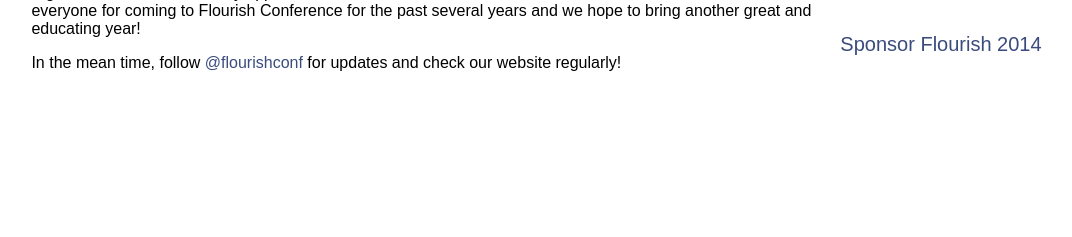
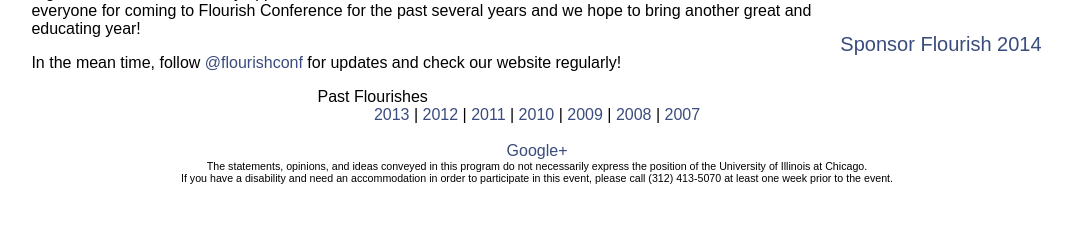
Before and after one commit to FlourishConference/flourish-site, a PHP site: page / in a window 1280 px wide. Shown: the part 550-787 px from the top of the page, without its empty margins (103-1175 px from the left). Run offline with PHP 8.4, Linux system fonts and the light colour scheme; some libraries are stand-ins or nearby versions.

Commit message:
added footer, it doesn't work right

```diff
--- a/css/default.css
+++ b/css/default.css
@@ -81,3 +81,14 @@ a{
 	margin-bottom: 50px;
 	font-size: 20px;
 }
+
+#footer{
+	height: 70px;
+	margin-top: -10px;
+	text-align: center;
+}
+
+#disclaimer{
+	font-size: 8pt;
+	text-align: center;
+}
--- a/footer.php
+++ b/footer.php
@@ -0,0 +1,44 @@
+
+	<div id="footer">
+		Past Flourishes<br />
+		<a href="/2013">2013</a> | <a href="/2012">2012</a> | <a href="/2011">2011</a> | <a href="/flourish2010">2010</a> | <a href="/flourish2009">2009</a> | <a href="/flourish2008">2008</a> | <a href="/index2007.php">2007</a><br /><br />
+
+		<div id="google">
+			<!-- Place this render call where appropriate -->
+			<script type="text/javascript">
+			  (function() {
+			    var po = document.createElement('script'); po.type = 'text/javascript'; po.async = true;
+			    po.src = 'https://apis.google.com/js/plusone.js';
+			    var s = document.getElementsByTagName('script')[0]; s.parentNode.insertBefore(po, s);
+			  })();
+			</script><!-- Place this tag where you want the +1 button to render -->
+			<div class="g-plusone" data-size="small" data-annotation="bubble" data-width="120" data-href="http://flourishconf.com"></div>
+			<a href="https://google.com/+Flourishconf" rel="publisher" target="_blank">Google+</a>
+		</div>
+		<div id="facebook">
+			<!-- Place this render call where appropriate -->
+			<script type="text/javascript">
+			  (function() {
+			    var po = document.createElement('script'); po.type = 'text/javascript'; po.async = true;
+			    po.src = 'https://apis.google.com/js/plusone.js';
+			    var s = document.getElementsByTagName('script')[0]; s.parentNode.insertBefore(po, s);
+			  })();
+			</script>
+			<div class="fb-like" data-href="http://flourishconf.com" data-send="false" data-layout="button_count" data-width="120" data-show-faces="false"></div>
+			<div id="fb-root"></div>
+			<script>(function(d, s, id) {
+			  var js, fjs = d.getElementsByTagName(s)[0];
+			  if (d.getElementById(id)) return;
+			  js = d.createElement(s); js.id = id;
+			  js.src = "//connect.facebook.net/en_US/all.js#xfbml=1&appId=375601199121923";
+			  fjs.parentNode.insertBefore(js, fjs);
+			}(document, 'script', 'facebook-jssdk'));</script>
+		</div>
+
+		<div id="disclaimer">
+			The statements, opinions, and ideas conveyed in this program do not necessarily
+			express the position of the University of Illinois at Chicago.<br />
+			If you have a disability and need an accommodation in order to participate in this
+			event, please call (312) 413-5070 at least one week prior to the event.
+		</div>
+	</footer>
--- a/index.php
+++ b/index.php
@@ -38,9 +38,12 @@
 		</div>
 		<?php
 			include("sidebar.php");
-			include("footer.php");
 		?>
+		<br />
 	</div>
+	<?php
+		include("footer.php");
+	?>
 </body>
 
 </html>
```
